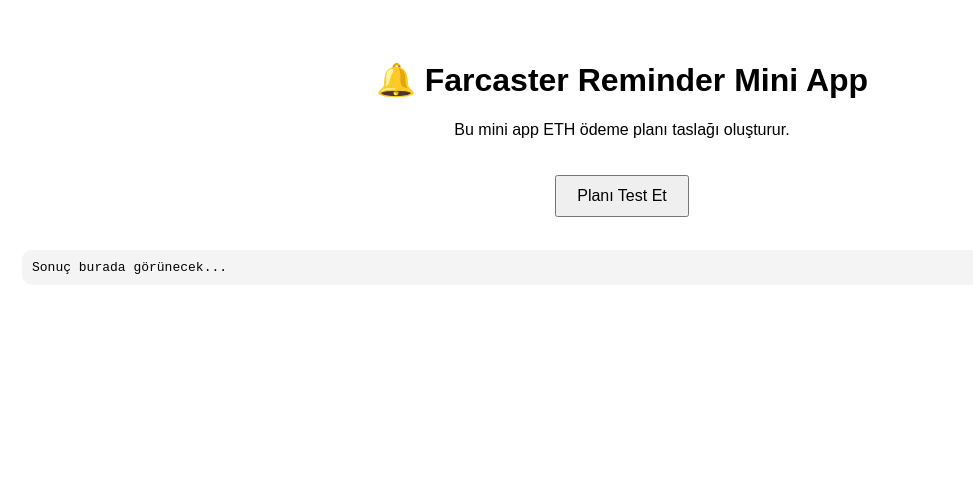
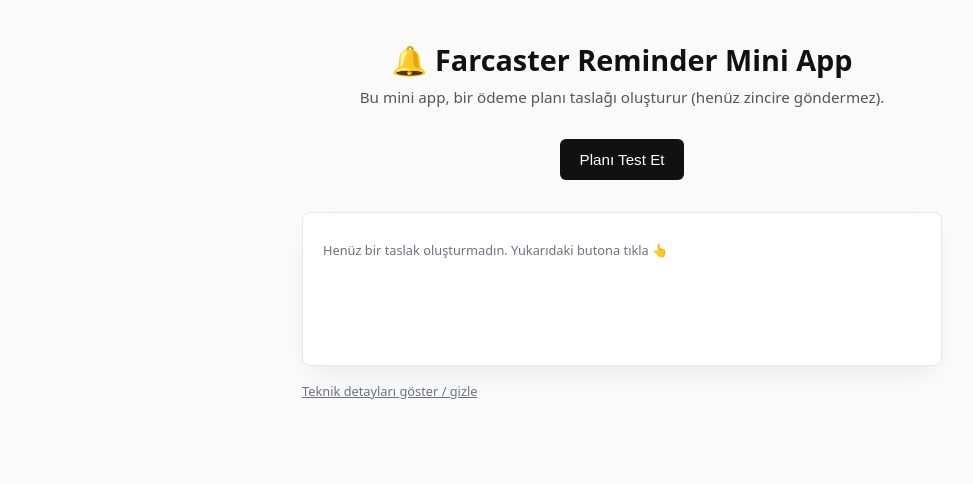
Before and after one commit to mataramasuko95/farcaster-reminder-app, a plain HTML site: page index.html in a window 1280 px wide. Shown: the whole page, without its empty margins (18-991 px from the left). Drawn offline with Linux system fonts and the light colour scheme.

Commit message:
Update title and enhance styling for mini app

```diff
--- a/index.html
+++ b/index.html
@@ -2,46 +2,211 @@
 <html lang="tr">
 <head>
   <meta charset="UTF-8" />
-  <title>Farcaster Reminder</title>
+  <title>Farcaster Reminder Mini App</title>
+
+  <style>
+    body {
+      font-family: system-ui, -apple-system, BlinkMacSystemFont, "Segoe UI", Roboto, sans-serif;
+      background-color: #fafafa;
+      color: #111;
+      margin: 0;
+      padding: 40px 16px 80px;
+      text-align: center;
+    }
+
+    h1 {
+      font-size: 1.8rem;
+      font-weight: 600;
+      margin: 0 0 8px;
+      color: #111;
+    }
+
+    .subtitle {
+      font-size: 0.95rem;
+      color: #555;
+      margin-bottom: 32px;
+    }
+
+    button {
+      background-color: #111;
+      color: #fff;
+      font-size: 0.95rem;
+      font-weight: 500;
+      border: 0;
+      border-radius: 6px;
+      padding: 12px 20px;
+      cursor: pointer;
+      transition: background-color 0.12s ease;
+    }
+    button:hover {
+      background-color: #000;
+    }
+
+    /* kart */
+    .card-wrapper {
+      max-width: 640px;
+      margin: 32px auto 0;
+      text-align: left;
+    }
+
+    .card {
+      background-color: #fff;
+      border: 1px solid #e5e7eb;
+      border-radius: 8px;
+      padding: 16px 20px;
+      box-shadow: 0 12px 24px -8px rgba(0,0,0,0.08);
+      min-height: 120px;
+    }
+
+    .line {
+      font-size: 0.9rem;
+      line-height: 1.4rem;
+      color: #111;
+      margin: 4px 0;
+      word-break: break-word;
+    }
+
+    .muted {
+      color: #6b7280;
+      font-size: 0.8rem;
+      line-height: 1.2rem;
+      margin-top: 12px;
+    }
+
+    /* teknik detaylar toggle */
+    .debug-toggle {
+      color: #6b7280;
+      font-size: 0.8rem;
+      text-decoration: underline;
+      cursor: pointer;
+      display: inline-block;
+      margin-top: 16px;
+    }
+
+    pre {
+      background: #111;
+      color: #0f0;
+      font-size: 0.8rem;
+      line-height: 1.2rem;
+      padding: 16px;
+      border-radius: 6px;
+      overflow-x: auto;
+      white-space: pre-wrap;
+      word-break: break-word;
+      margin-top: 12px;
+    }
+
+    #debugBox {
+      display: none;
+    }
+  </style>
+
+  <!-- Farcaster js SDK (şimdilik dursun, ileride actions / signer entegrasyonu için kullanacağız) -->
   <script src="https://cdn.jsdelivr.net/npm/@farcaster/js@latest"></script>
+</head>
+
+<body>
+  <h1>🔔 Farcaster Reminder Mini App</h1>
+  <div class="subtitle">
+    Bu mini app, bir ödeme planı taslağı oluşturur (henüz zincire göndermez).
+  </div>
+
+  <button onclick="handleTestClick()">Planı Test Et</button>
+
+  <div class="card-wrapper">
+    <div id="resultCard" class="card">
+      <div class="line muted">
+        Henüz bir taslak oluşturmadın. Yukarıdaki butona tıkla 👆
+      </div>
+    </div>
+
+    <div class="debug-toggle" onclick="toggleDebug()">
+      Teknik detayları göster / gizle
+    </div>
+
+    <pre id="debugBox">{}</pre>
+  </div>
+
   <script>
-    async function sendPayRequest() {
+    async function handleTestClick() {
+      // örnek payload. sonra burayı gerçek inputlarla (fid, tutar vs) dolduracağız.
       const body = {
         fid: 1234,
         usdAmount: 0.05,
-        ethAddress: "0xABC01234567890abcdef1234567890ABCDEF12"
+        ethAddress: "0xABC01234567890abcdef1234567890ABCDEF12",
       };
 
-      const res = await fetch("/api/pay", {
-        method: "POST",
-        headers: { "Content-Type": "application/json" },
-        body: JSON.stringify(body)
-      });
+      try {
+        const res = await fetch("/api/pay", {
+          method: "POST",
+          headers: { "Content-Type": "application/json" },
+          body: JSON.stringify(body),
+        });
 
-      const data = await res.json();
-      document.getElementById("output").innerText = JSON.stringify(data, null, 2);
+        const data = await res.json();
+        renderResultCard(data);
+        renderDebug(data);
+      } catch (err) {
+        console.error("İstek hata verdi:", err);
+        renderError(err);
+      }
     }
 
-    // Farcaster SDK hazır uyarısını bastıran kısım
-    window.onload = () => {
-      if (window.sdk?.actions?.ready) {
-        window.sdk.actions.ready();
+    function renderResultCard(data) {
+      // data beklenen shape:
+      // {
+      //   ok: true,
+      //   fid: 1234,
+      //   usdAmount: 0.05,
+      //   ethNeeded: ...,
+      //   unsignedTx: { to, valueEth, data },
+      //   note: "... açıklama ..."
+      // }
+
+      const el = document.getElementById("resultCard");
+
+      if (!data || data.ok !== true) {
+        el.innerHTML = `
+          <div class="line"><strong>Bir şeyler ters gitti.</strong></div>
+          <div class="line">Sunucudan geçerli bir plan dönmedi.</div>
+        `;
+        return;
       }
-    };
+
+      const shortAddr = data?.unsignedTx?.to
+        ? data.unsignedTx.to.slice(0, 6) + "…" + data.unsignedTx.to.slice(-4)
+        : "(adres yok)";
+
+      el.innerHTML = `
+        <div class="line"><strong>FID:</strong> ${data.fid}</div>
+        <div class="line"><strong>Tutar (USD):</strong> $${data.usdAmount}</div>
+        <div class="line"><strong>Tahmini ETH:</strong> ~${data.ethNeeded} ETH</div>
+        <div class="line"><strong>Hedef adres:</strong> ${shortAddr}</div>
+        <div class="muted">${data.note || ""}</div>
+      `;
+    }
+
+    function renderDebug(data) {
+      const box = document.getElementById("debugBox");
+      box.textContent = JSON.stringify(data, null, 2);
+    }
+
+    function renderError(err) {
+      const el = document.getElementById("resultCard");
+      el.innerHTML = `
+        <div class="line"><strong>Hata!</strong></div>
+        <div class="line">${err?.message || err}</div>
+      `;
+      const box = document.getElementById("debugBox");
+      box.textContent = String(err);
+    }
+
+    function toggleDebug() {
+      const box = document.getElementById("debugBox");
+      box.style.display = (box.style.display === "none" || box.style.display === "")
+        ? "block"
+        : "none";
+    }
   </script>
-
-  <style>
-    body { font-family: sans-serif; padding: 2em; text-align: center; }
-    button { padding: 10px 20px; margin: 20px; font-size: 16px; cursor: pointer; }
-    pre { text-align: left; background: #f4f4f4; padding: 10px; border-radius: 10px; }
-  </style>
-</head>
-<body>
-  <h1>🔔 Farcaster Reminder Mini App</h1>
-  <p>Bu mini app ETH ödeme planı taslağı oluşturur.</p>
-
-  <button onclick="sendPayRequest()">Planı Test Et</button>
-
-  <pre id="output">Sonuç burada görünecek...</pre>
 </body>
 </html>
```
